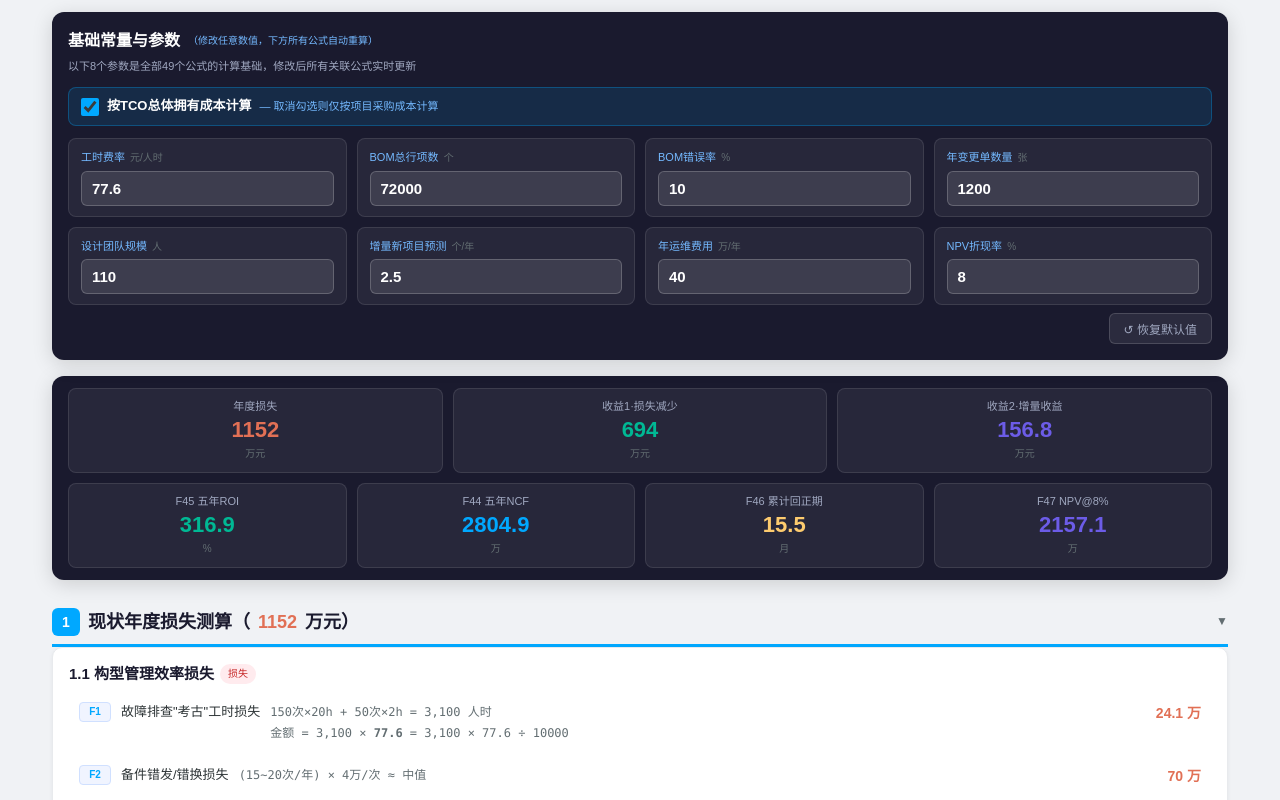
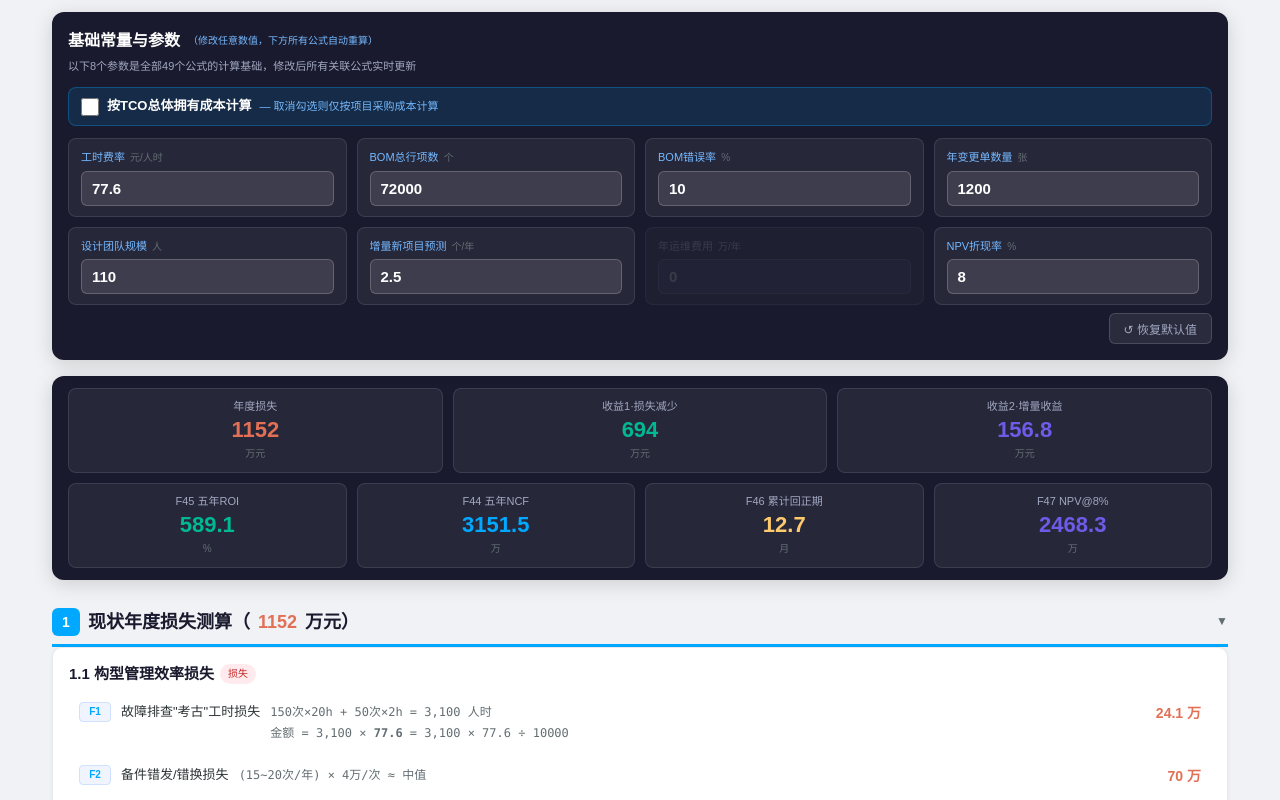
Before and after one commit to WUTONG1178/wutong1178.github.io, a plain HTML site: page PLM_ROI_计算器_mobile.html in a window 1280 px wide. Both pictures are taken after a click on the button "↺ 恢复默认值". Shown: the top 800 px of the page. Drawn offline with nearby package versions, Linux system fonts and the light colour scheme.

Commit message:
TCO勾选框默认改为不勾选

```diff
--- a/PLM_ROI_计算器_mobile.html
+++ b/PLM_ROI_计算器_mobile.html
@@ -228,7 +228,7 @@ body{font-family:'PingFang SC','Microsoft YaHei','Noto Sans SC',sans-serif;backg
   <h2>基础常量与参数 <span style="font-size:10px;font-weight:400;color:#74b9ff;">（修改任意数值，下方所有公式自动重算）</span></h2>
   <div class="subtitle">以下8个参数是全部49个公式的计算基础，修改后所有关联公式实时更新</div>
   <div class="tco-checkbox-wrap" onclick="toggleTCOMode()">
-    <input type="checkbox" id="chk_tcoMode" checked>
+    <input type="checkbox" id="chk_tcoMode">
     <span class="tco-label">按TCO总体拥有成本计算</span>
     <span class="tco-hint">— 取消勾选则仅按项目采购成本计算</span>
   </div>
@@ -645,10 +645,8 @@ function fmtQS(v, decimals) {
     return Number.isInteger(r) ? String(r) : r.toFixed(1);
 }
 
-let tcoMode = true;
-function toggleTCOMode() {
-    const chk = document.getElementById('chk_tcoMode');
-    tcoMode = chk.checked;
+let tcoMode = false; // 默认不勾选 TCO
+function applyTCOUI() {
     const maintItem = document.getElementById('paramItem_annualMaint');
     const maintInput = document.getElementById('p_annualMaint');
     if (tcoMode) { maintItem.classList.remove('disabled'); maintInput.disabled = false; maintInput.value = defaults.annualMaint; }
@@ -659,6 +657,10 @@ function toggleTCOMode() {
     });
     const badge = document.getElementById('badge_investment');
     if (badge) badge.textContent = tcoMode ? 'TCO 总体拥有成本' : '仅软件采购';
+}
+function toggleTCOMode() {
+    tcoMode = document.getElementById('chk_tcoMode').checked;
+    applyTCOUI();
     calc();
 }
 
@@ -942,13 +944,9 @@ function resetParams() {
     document.getElementById('p_teamSize').value = defaults.teamSize;
     document.getElementById('p_newProjCount').value = defaults.newProjCount;
     document.getElementById('p_discountRate').value = defaults.discountRate;
-    document.getElementById('chk_tcoMode').checked = true;
-    tcoMode = true;
-    document.getElementById('p_annualMaint').value = defaults.annualMaint;
-    document.getElementById('p_annualMaint').disabled = false;
-    document.getElementById('paramItem_annualMaint').classList.remove('disabled');
-    ['row_tco_infra', 'row_tco_personnel', 'row_tco_maint'].forEach(id => { const el = document.getElementById(id); if (el) el.classList.remove('hidden-row'); });
-    const badge = document.getElementById('badge_investment'); if (badge) badge.textContent = 'TCO 总体拥有成本';
+    document.getElementById('chk_tcoMode').checked = false;
+    tcoMode = false;
+    applyTCOUI();
     document.querySelectorAll('.param-item input').forEach(inp => inp.classList.remove('changed'));
     calc();
 }
@@ -968,8 +966,8 @@ function updateQuickNav() {
 }
 
 if (document.readyState === 'loading') {
-    document.addEventListener('DOMContentLoaded', function() { initMobileParamPanel(); initCharts(); calc(); window.addEventListener('scroll', updateQuickNav, { passive: true }); });
-} else { initMobileParamPanel(); initCharts(); calc(); window.addEventListener('scroll', updateQuickNav, { passive: true }); }
+    document.addEventListener('DOMContentLoaded', function() { initMobileParamPanel(); applyTCOUI(); initCharts(); calc(); window.addEventListener('scroll', updateQuickNav, { passive: true }); });
+} else { initMobileParamPanel(); applyTCOUI(); initCharts(); calc(); window.addEventListener('scroll', updateQuickNav, { passive: true }); }
 </script>
 </body>
 </html>
```
